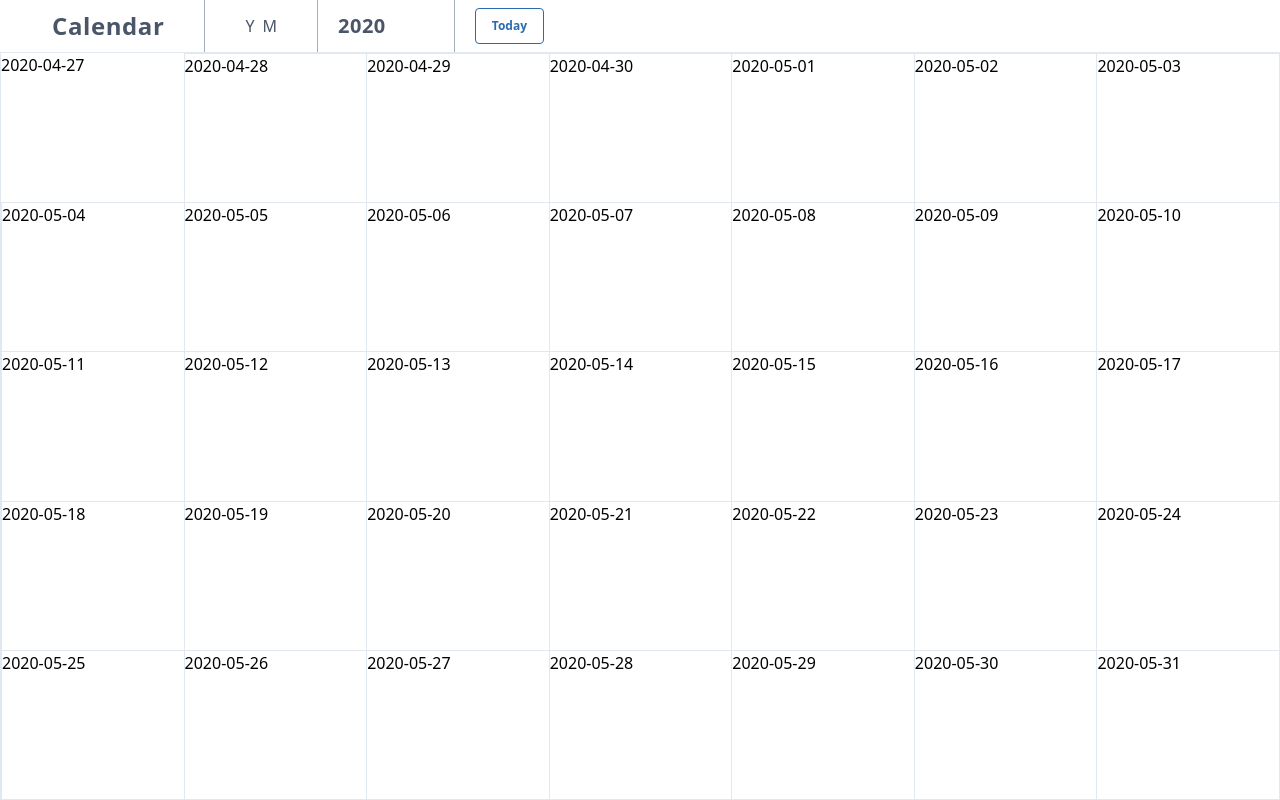
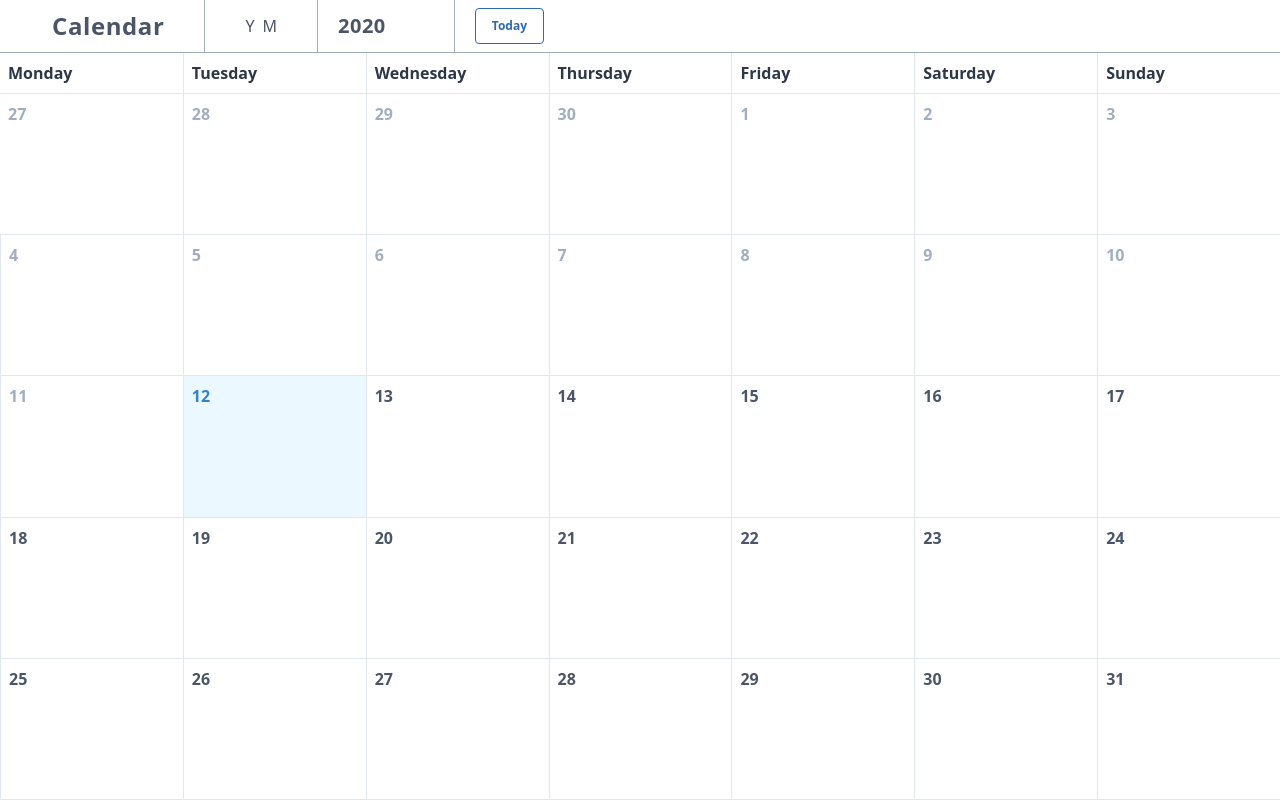
Before and after one commit to beaucouplus/calendar, a React (Create React App) app: page / in a window 1280 px wide. Built offline with nearby package versions, Linux system fonts and the light colour scheme.

Commit message:
month view > date cells are displayed according to their status - either today - future or past / not month

```diff
--- a/src/App.js
+++ b/src/App.js
@@ -11,7 +11,7 @@ function App() {
   const currentDate = new Date();
 
   const [year, setYear] = useState(currentDate.getFullYear());
-  const monthStart = dayjs(currentDate).startOf("month").format("YYYY-MM-DD");
+  const monthStart = dayjs(currentDate).startOf("month").toDate();
   const [startOfMonth, setStartOfMonth] = useState(monthStart);
   const [currentView, setCurrentView] = useState("MonthView");
 
--- a/src/MonthView.js
+++ b/src/MonthView.js
@@ -1,46 +1,85 @@
-import React, { useEffect } from "react";
+import React, { useState, useEffect, useContext } from "react";
 import dayjs from "dayjs";
-import customParseFormat from "dayjs/plugin/customParseFormat";
-dayjs.extend(customParseFormat);
+import { monthViewDays } from "./calendar";
+import Modal from "./Modal";
+import DayModal from "./DayModal";
+import { EventContext } from "./EventContext";
 
 function MonthView({ startOfMonth }) {
-  let viewStart = dayjs(startOfMonth, "YYYY-MM-DD");
+  const { events } = useContext(EventContext);
+  const daysInView = monthViewDays(startOfMonth, events);
+  const currentMonth = dayjs(startOfMonth).month();
+  const weekDays = [
+    "Monday",
+    "Tuesday",
+    "Wednesday",
+    "Thursday",
+    "Friday",
+    "Saturday",
+    "Sunday",
+  ];
 
-  if (viewStart.format("dddd") !== "Monday") {
-    while (viewStart.format("dddd") !== "Monday") {
-      viewStart = viewStart.subtract(1, "day");
-    }
-  }
-
-  let viewEnd = dayjs(startOfMonth).endOf("month");
-  if (viewEnd.format("dddd") !== "Sunday") {
-    while (viewEnd.format("dddd") !== "Sunday") {
-      viewEnd = viewEnd.add(1, "day");
-    }
-  }
-
-  const daysInMonth = {};
-
-  while (viewStart.isBefore(viewEnd)) {
-    daysInMonth[viewStart.format("YYYY-MM-DD")] = [];
-    viewStart = viewStart.add(1, "day");
-  }
-
-  useEffect(() =>
-    console.log(
-      "monthview",
-      viewStart.format("YYYY-MM-DD"),
-      viewEnd.format("YYYY-MM-DD")
-    )
-  );
-
+  useEffect(() => console.log(daysInView));
   return (
-    <div className="grid grid-cols-7 h-full border divide-y divide-x">
-      {Object.keys(daysInMonth).map((d) => (
-        <div>{d}</div>
-      ))}
+    <div className="flex flex-col flex-grow h-full border-t border-gray-500">
+      <div className="grid grid-cols-7 divide-x divide-gray-300 border-b border-gray-300">
+        {weekDays.map((wDay) => (
+          <div className="px-2 py-2 text-md font-semibold text-gray-800">
+            {wDay}
+          </div>
+        ))}
+      </div>
+      <div className="grid grid-cols-7 h-full divide-x divide-gray-300">
+        {Object.keys(daysInView).map((date) => (
+          <Day
+            date={date}
+            month={currentMonth}
+            events={daysInView[date]}
+            key={dayjs(date).format("YYYY-MM-DD")}
+          />
+        ))}
+      </div>
     </div>
   );
 }
 
+function Day({ date, month, events }) {
+  const [showModal, setShowModal] = useState(false);
+  const monthDay = dayjs(date).date();
+
+  const chooseStyle = () => {
+    const today = dayjs().startOf("day");
+    const currentDate = dayjs(date).startOf("day");
+    if (month !== currentDate.month() || currentDate.isBefore(today))
+      return "past";
+    if (currentDate.isSame(today)) return "today";
+    return "future";
+  };
+
+  const styles = {
+    past: "text-gray-500",
+    today: "bg-blue-100 text-blue-600",
+    future: "text-gray-700",
+  };
+
+  useEffect(() => console.log(events));
+
+  const closeModal = () => setShowModal(false);
+  return (
+    <>
+      <div
+        className={`p-2 text-md font-semibold ${
+          styles[chooseStyle()]
+        } border-b border-b-500 cursor-pointer`}
+        onClick={() => setShowModal(true)}
+      >
+        {monthDay}
+      </div>
+      <Modal showModal={showModal} onCloseModal={closeModal}>
+        <DayModal date={date} events={events} />
+      </Modal>
+    </>
+  );
+}
+
 export default MonthView;
--- a/src/calendar.js
+++ b/src/calendar.js
@@ -47,6 +47,32 @@ function createYearCalendarCells(year, events) {
       }
     });
   });
+  return daysInMonth;
+}
+
+function monthViewDays(startOfMonth, events) {
+  let viewStart = dayjs(startOfMonth);
+
+  if (viewStart.format("dddd") !== "Monday") {
+    while (viewStart.format("dddd") !== "Monday") {
+      viewStart = viewStart.subtract(1, "day");
+    }
+  }
+  let viewEnd = dayjs(startOfMonth).endOf("month");
+  if (viewEnd.format("dddd") !== "Sunday") {
+    while (viewEnd.format("dddd") !== "Sunday") {
+      viewEnd = viewEnd.add(1, "day");
+    }
+  }
+  const daysInMonth = {};
+
+  while (viewStart.isBefore(viewEnd)) {
+    const dailyEvents = events[viewStart.format("YYYY-MM-DD")];
+    const currentDate = viewStart.toDate();
+    daysInMonth[currentDate] = dailyEvents;
+    viewStart = viewStart.add(1, "day");
+  }
+
   return daysInMonth;
 }
 
@@ -124,4 +150,4 @@ const calendarCellStyle = (date, events) => {
   ][getWeekday(date)];
 };
 
-export { createYearCalendarCells, calendarCellStyle };
+export { createYearCalendarCells, monthViewDays, calendarCellStyle };
```
